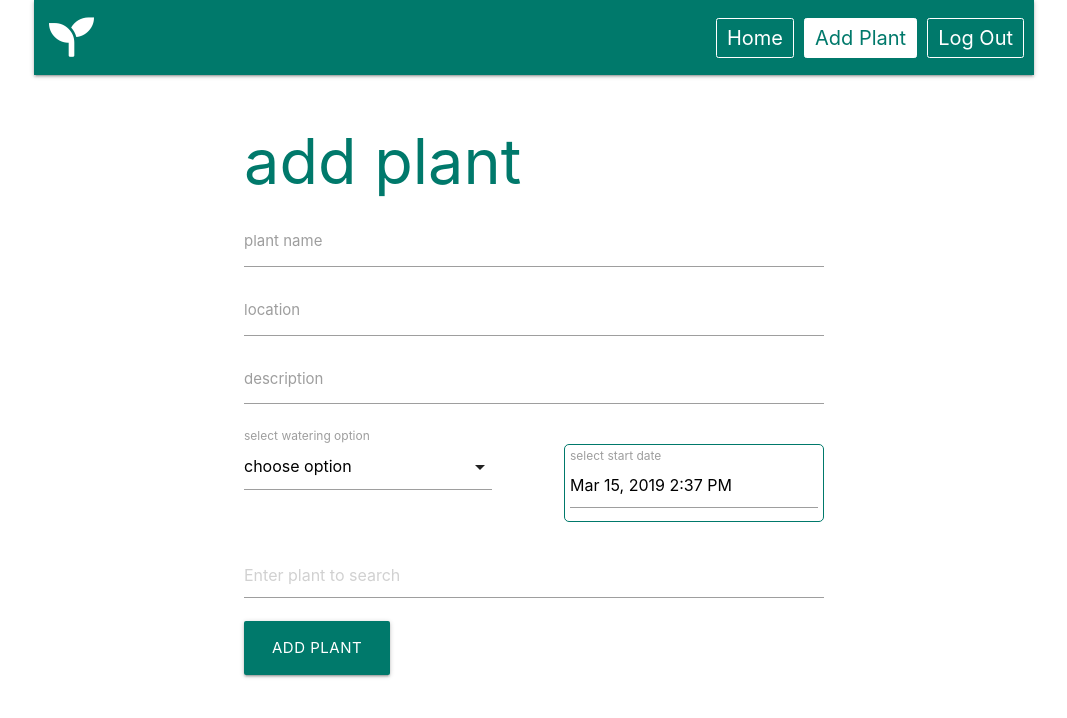
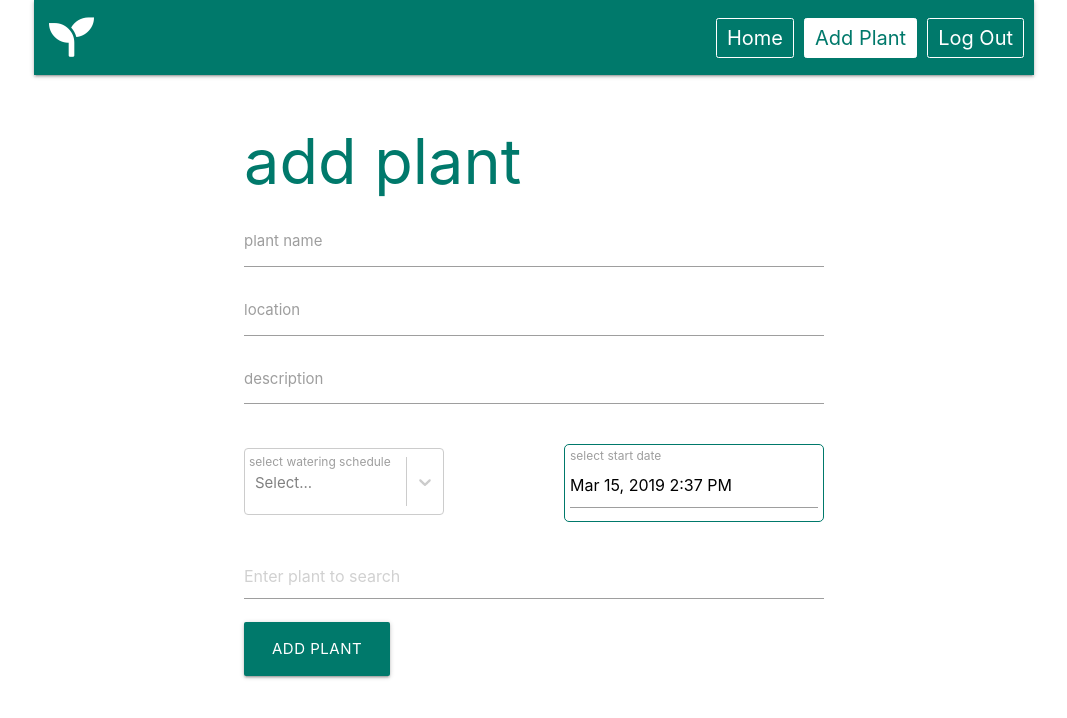
Before and after one commit to team-watermyplants/frontend-water-my-plants, a React (Create React App) app: page /add-plant in a window 1280 px wide. Shown: the top 718 px of the page, without its empty margins (106-1173 px from the left). Built offline with nearby package versions, Linux system fonts and the light colour scheme; sample sign-in values are in the browser's storage.

Commit message:
fixes adding notifications

```diff
--- a/src/components/forms/PlantForm.js
+++ b/src/components/forms/PlantForm.js
@@ -2,19 +2,21 @@ import React from 'react';
 import { connect } from 'react-redux';
 import axios from 'axios';
 import DatePicker from 'react-datepicker';
-import "react-datepicker/dist/react-datepicker.css";
+import 'react-datepicker/dist/react-datepicker.css';
 import styled from 'styled-components';
-import M from "materialize-css";
+import M from 'materialize-css';
 import 'materialize-css/dist/css/materialize.min.css';
-
+import Select from 'react-select';
 import './PlantForm.css';
-
 
 import { addPlant, updatePlant, cancelUpdate } from '../../actions';
 
 import ImageResults from '../ImageResults';
-
-
+const options = [
+  { value: 1, label: 'every day' },
+  { value: 2, label: 'every other day' },
+  { value: 7, label: 'once a week' },
+];
 class PlantForm extends React.Component {
   constructor(props) {
     super(props);
@@ -27,11 +29,12 @@ class PlantForm extends React.Component {
       },
       searchPlant: '',
       apiUrl: 'https://api.unsplash.com/search/photos',
-      apiKey: '48117950a0275f34c51b3ddc13c4aa1606f1f38218226bfa626297fe80c98d6b',
+      apiKey:
+        '48117950a0275f34c51b3ddc13c4aa1606f1f38218226bfa626297fe80c98d6b',
       amount: 5,
       images: [],
-      startDate: Date.now()
-
+      startDate: Date.now(),
+      selectedOption: null,
     };
   }
 
@@ -93,7 +96,8 @@ class PlantForm extends React.Component {
       },
       searchPlant: '',
       apiUrl: 'https://api.unsplash.com/search/photos',
-      apiKey: '48117950a0275f34c51b3ddc13c4aa1606f1f38218226bfa626297fe80c98d6b',
+      apiKey:
+        '48117950a0275f34c51b3ddc13c4aa1606f1f38218226bfa626297fe80c98d6b',
       amount: 1,
       images: [],
     });
@@ -105,10 +109,14 @@ class PlantForm extends React.Component {
   handleSubmit = e => {
     e.preventDefault();
     const userId = localStorage.getItem('userId');
+    const intervalValue = this.state.selectedOption
+      ? this.state.selectedOption.value
+      : null;
     const newPlant = {
       ...this.state.plant,
       userId,
-      startDate: this.state.startDate
+      startDate: this.state.startDate,
+      interval: intervalValue,
     };
     this.props.activePlant
       ? this.props.updatePlant(this.props.activePlant.id, newPlant).then(() => {
@@ -119,13 +127,12 @@ class PlantForm extends React.Component {
         });
     this.setState({
       plant: {
-        name: "",
-        searchPlant: "",
-        location: "",
-        description: "",
-        plantURL: "",
-      }
-
+        name: '',
+        searchPlant: '',
+        location: '',
+        description: '',
+        plantURL: '',
+      },
     });
   };
 
@@ -135,57 +142,76 @@ class PlantForm extends React.Component {
     });
   };
 
+  handleSelectChange = selectedOption => {
+    this.setState({ selectedOption });
+    console.log(`Option selected:`, selectedOption);
+  };
+
   render() {
     return (
       <Wrapper>
         <Container>
           <H1>{this.props.activePlant ? 'update plant' : 'add plant'}</H1>
           <form onSubmit={this.handleSubmit}>
-
-          <div className='input-field'>
+            <div className="input-field">
               <label>plant name</label>
               <input
                 type="text"
                 name="name"
                 value={this.state.plant.name}
                 onChange={this.changeHandler}
-              >
-            </input>
+              />
             </div>
 
-          <div className='input-field'>
+            <div className="input-field">
               <label>location</label>
               <input
                 type="text"
                 name="location"
                 value={this.state.plant.location}
                 onChange={this.changeHandler}
-              >
-            </input>
+              />
             </div>
 
-          <div class='input-field'>
+            <div class="input-field">
               <label>description</label>
               <textarea
-              className='materialize-textarea'
+                className="materialize-textarea"
                 name="description"
                 value={this.state.plant.description}
                 onChange={this.changeHandler}
-              >
-            </textarea>
+              />
             </div>
 
             <WaterSchedule>
-            <div className="input-field">
-              <select>
-                <option value='' disabled selected>choose option</option>
-                <option value='1'>every day</option>
-                <option value='2'>every other day</option>
-              </select>
-              <label>select watering option</label>
+              <div
+                className="input-field"
+                style={{
+                  width: '200px',
+                  position: 'relative',
+                  bottom: '8px',
+                }}
+              >
+                <div
+                  style={{
+                    color: '#9e9e9e',
+                    fontSize: '.8rem',
+                    position: 'relative',
+                    top: '20px',
+                    left: '5px',
+                    zIndex: '100',
+                  }}
+                >
+                  select watering schedule
+                </div>
+                <Select
+                  value={this.state.selectedOption}
+                  onChange={this.handleSelectChange}
+                  options={options}
+                />
               </div>
 
-            <div class='input-field'>
+              <div class="input-field">
                 <WaterDateTime>
                   <label>select start date</label>
                   <DatePicker
@@ -200,45 +226,44 @@ class PlantForm extends React.Component {
               </div>
             </WaterSchedule>
 
-          <div class='input-field'>
+            <div class="input-field">
               <input
                 type="text"
                 name="searchPlant"
                 value={this.state.searchPlant}
                 onChange={this.searchChangeHandler}
                 placeholder="Enter plant to search"
-            >
-            </input>
+              />
             </div>
 
-          <div className='image-select-container'>
-            <div className='imgSelectTitle'>
-              {this.state.images.length > 0 ? (
-                <h2>Select Image</h2>
-              ) : null}
+            <div className="image-select-container">
+              <div className="imgSelectTitle">
+                {this.state.images.length > 0 ? <h2>Select Image</h2> : null}
               </div>
-            <div className='image-display'>
+              <div className="image-display">
                 {this.state.images.length > 0 ? (
                   <ImageResults
-                  className='image-card'
+                    className="image-card"
                     images={this.state.images}
-                  selectImage={this.selectImage}/>
+                    selectImage={this.selectImage}
+                  />
                 ) : null}
               </div>
             </div>
 
             <button
-            className='btn waves-effect btn-large teal darken-2'
-            onClick={this.handleSubmit}>
+              className="btn waves-effect btn-large teal darken-2"
+              onClick={this.handleSubmit}
+            >
               {this.props.activePlant ? 'update plant' : 'add plant'}
             </button>
 
             {this.props.activePlant ? (
               <button
-              className='btn-large teal darken-2'
-              onClick={this.handleUpdateCancel}>
+                className="btn-large teal darken-2"
+                onClick={this.handleUpdateCancel}
+              >
                 cancel
-
               </button>
             ) : (
               <div />
@@ -284,7 +309,6 @@ const WaterDateTime = styled.div`
   border: 1px solid #00796b;
   border-radius: 5px;
   padding: 5px;
-
 `;
 
 const H1 = styled.h1`
```
Lines whose indentation alone changed are shown as unchanged.
